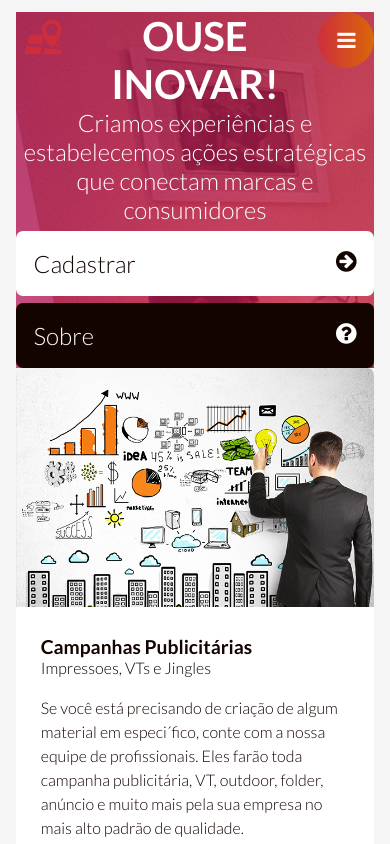
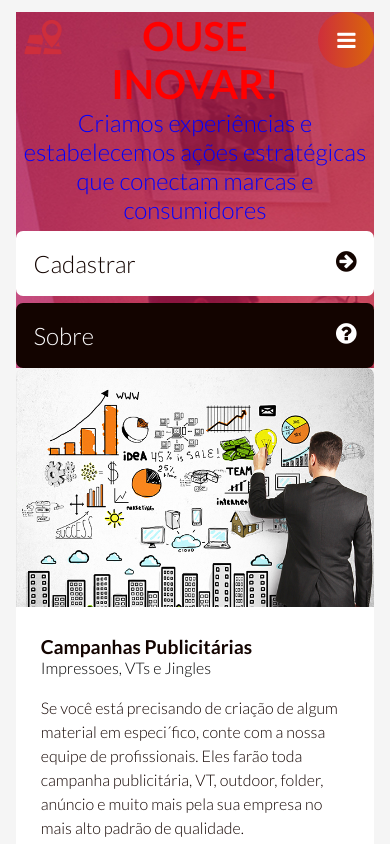
Before and after one commit to heliomonteiro/design_responsivo, a plain HTML site: page index.html in a window 390 px wide. Shown: the top 844 px of the page. Drawn offline with nearby package versions, Linux system fonts and the light colour scheme.

Commit message:
Design Responsivo - Aula 13 - Media Types

```diff
--- a/css/style.css
+++ b/css/style.css
@@ -51,3 +51,14 @@ img {max-width: 100%;} /* imagens responsivas */
 .social-icons a:last-child {margin-right: 0;}
 .social-icons a:hover {color: rgb(255,255,255);}
 .copyright {margin-top: 2%; color: rgba(255,255,255,0.7);}
+
+/* MEDIA TYPES
+screen
+Para monitores ou dispositivos com telas coloridas e resolução adequada.
+print
+Para impressoras. Muito usado para dar uma versão de impressão do site.
+*/
+@media screen and (min-width: 320px) {
+.title h2 {font-size: 2.5em; color: red; font-weight: 700;}
+.title h3 {font-size: 1.5em; color: blue;}
+}
```
